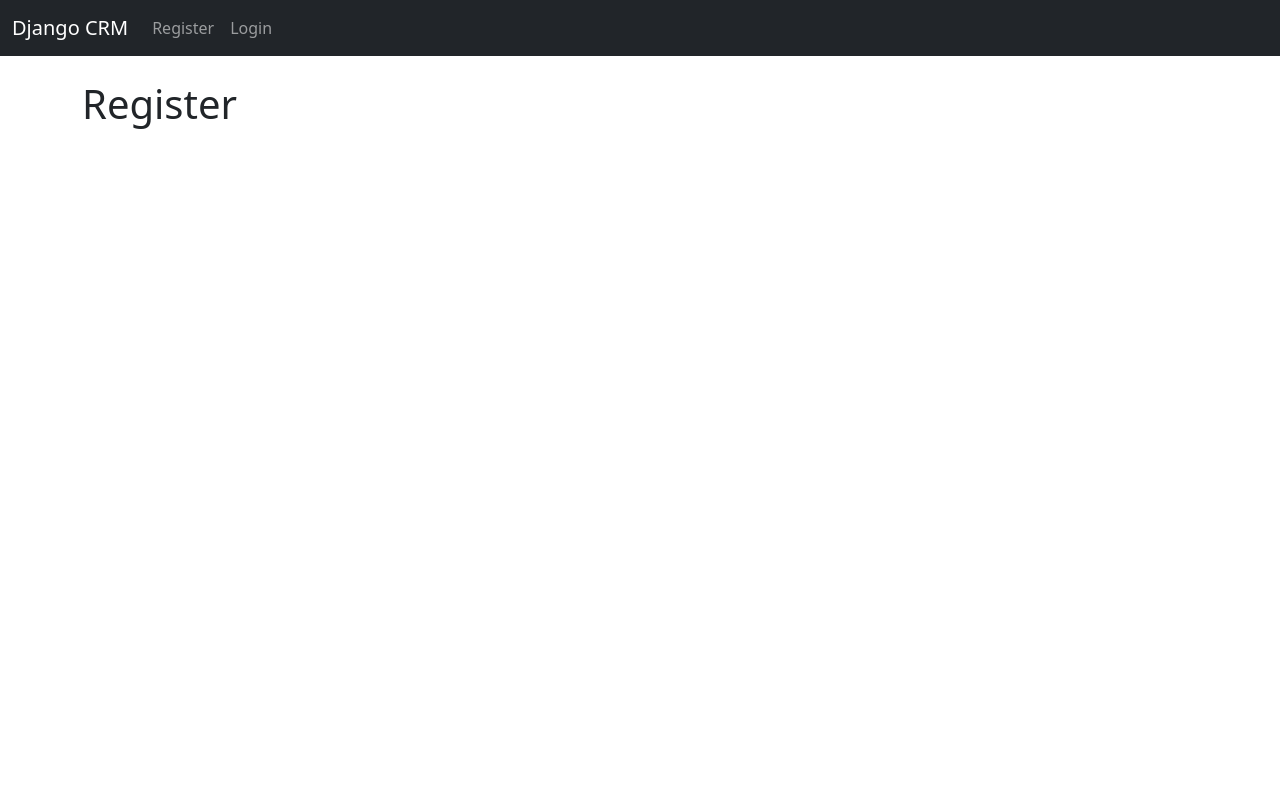
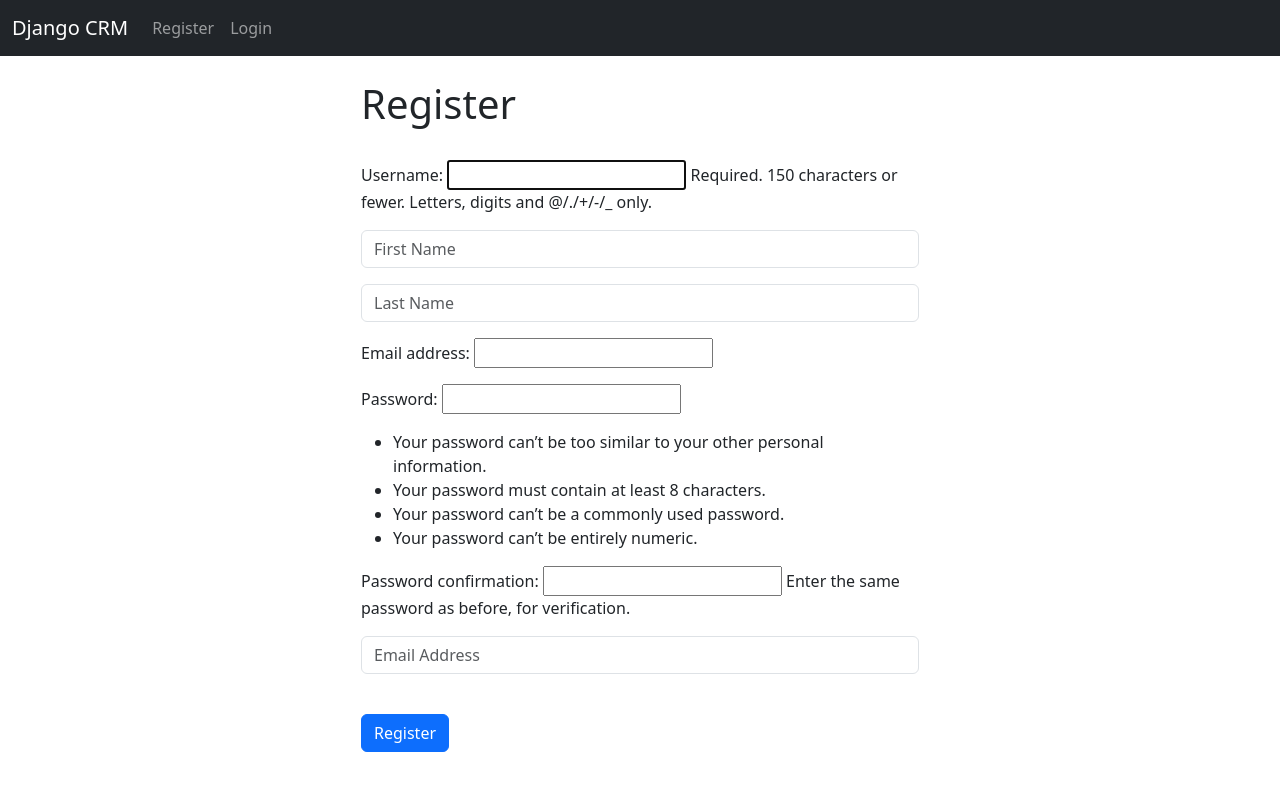
Before and after one commit to kevalpancholi/Django_CRM, a Django app: page /register/ in a window 1280 px wide. Run offline with Django 4.2, Linux system fonts and the light colour scheme.

Commit message:
Need to fix registration layout

```diff
--- a/website/forms.py
+++ b/website/forms.py
@@ -13,7 +13,7 @@ class SignUpForm(UserCreationForm):
         # Two passwords for typing and re-typing a password when signing up to prevent typos
         fields = ('username', 'first_name', 'last_name', 'email', 'password1', 'password2')
 
-    	def __init__(self, *args, **kwargs):
+        def __init__(self, *args, **kwargs):
             super(SignUpForm, self).__init__(*args, **kwargs)
 
             self.fields['username'].widget.attrs['class'] = 'form-control'
--- a/website/templates/home.html
+++ b/website/templates/home.html
@@ -16,7 +16,6 @@
 <form method="POST" action="{% url 'home' %}">
     <!-- Need csrf (cross-site forgery token) tag when creating forms with django; helps form from getting hijacked by hackers-->
     {% csrf_token %}
-    <form>
       <div class="mb-3">
         <input type="text" class="form-control" name="username", placeholder="Username" required>
       </div>
@@ -26,7 +25,6 @@
       <br/>
       <button type="submit" class="btn btn-primary">Login</button>
 </form>
-</form>
 
 </div>
 {% endif %}
--- a/website/templates/register.html
+++ b/website/templates/register.html
@@ -1,6 +1,17 @@
 {% extends 'base.html' %}
 {% block content %}
 
+<div class="col-md-6 offset-md-3">
 <h1>Register</h1>
+<br/>
 
+<form method="POST" action="">
+    <!-- Need csrf (cross-site forgery token) tag when creating forms with django; helps form from getting hijacked by hackers-->
+    {% csrf_token %}
+
+    {{ form.as_p}}
+
+    <br/>
+    <button type="submit" class="btn btn-primary">Register</button>
+</div>
 {% endblock %}
--- a/website/views.py
+++ b/website/views.py
@@ -1,6 +1,7 @@
 from django.shortcuts import render, redirect
 from django.contrib.auth import authenticate, login, logout
 from django.contrib import messages
+from .forms import SignUpForm
 
 # Create your views here.
 # Everytime you request something from a website that gets passed to the backend, which is passed into the view and returned something
@@ -32,4 +33,20 @@ def logout_user(request):
     return redirect('home')
 
 def register_user(request):
-    return render(request, 'register.html', {})
+    if request.method == 'POST':
+        form = SignUpForm(request.POST)
+        if form.is_valid():
+            form.save()
+            # Authenticate and login
+            # Cleaned_data takes whatever is posted on form and pulls out username
+            username = form.cleaned_data['username']
+            password = form.cleaned_data('password1')
+            user = authenticate(username=username, password=password)
+            login(request, user)
+            messages.success(request, "Successful registration")
+            return redirect('home')
+
+    else:
+        # request.POST not passed as an argument as user going to register and not filled out form yet
+        form = SignUpForm()
+        return render(request, 'register.html', {'form':form})
```
Lines whose indentation alone changed are shown as unchanged.
